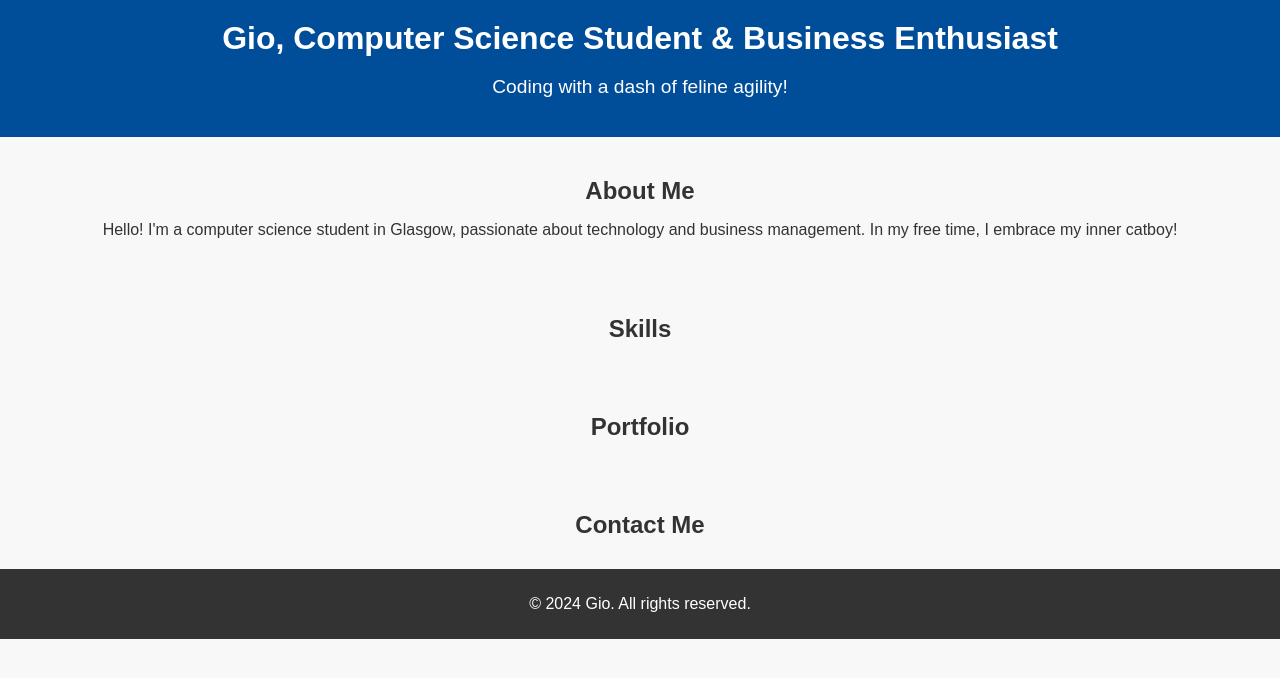
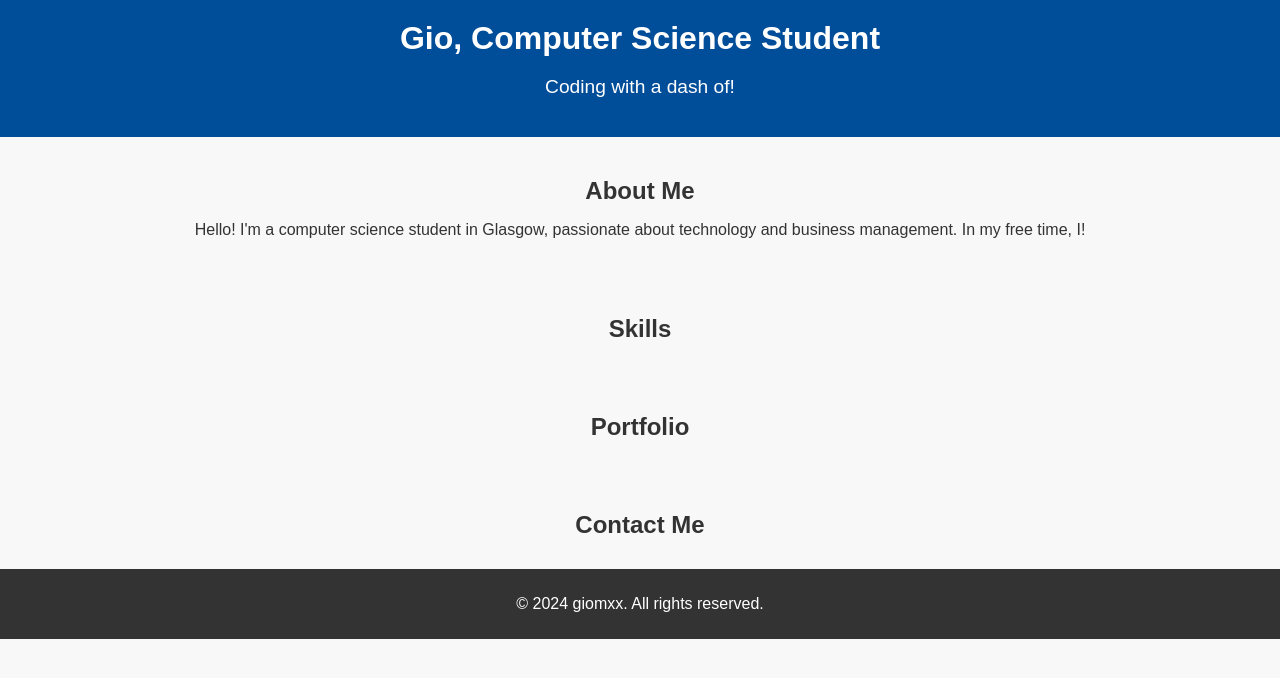
Before and after one commit to giomxx/mxx, a plain HTML site: page index.html in a window 1280 px wide. Drawn offline with Linux system fonts and the light colour scheme.

Commit message:
Update index.html

```diff
--- a/index.html
+++ b/index.html
@@ -8,13 +8,13 @@
 </head>
 <body>
     <header>
-        <h1>Gio, Computer Science Student & Business Enthusiast</h1>
-        <p>Coding with a dash of feline agility!</p>
+        <h1>Gio, Computer Science Student</h1>
+        <p>Coding with a dash of!</p>
     </header>
 
     <section id="about">
         <h2>About Me</h2>
-        <p>Hello! I'm a computer science student in Glasgow, passionate about technology and business management. In my free time, I embrace my inner catboy!</p>
+        <p>Hello! I'm a computer science student in Glasgow, passionate about technology and business management. In my free time, I!</p>
     </section>
 
     <section id="skills">
@@ -33,7 +33,7 @@
     </section>
 
     <footer>
-        <p>© 2024 Gio. All rights reserved.</p>
+        <p>© 2024 giomxx. All rights reserved.</p>
         <!-- Social media links -->
     </footer>
 </body>
```
